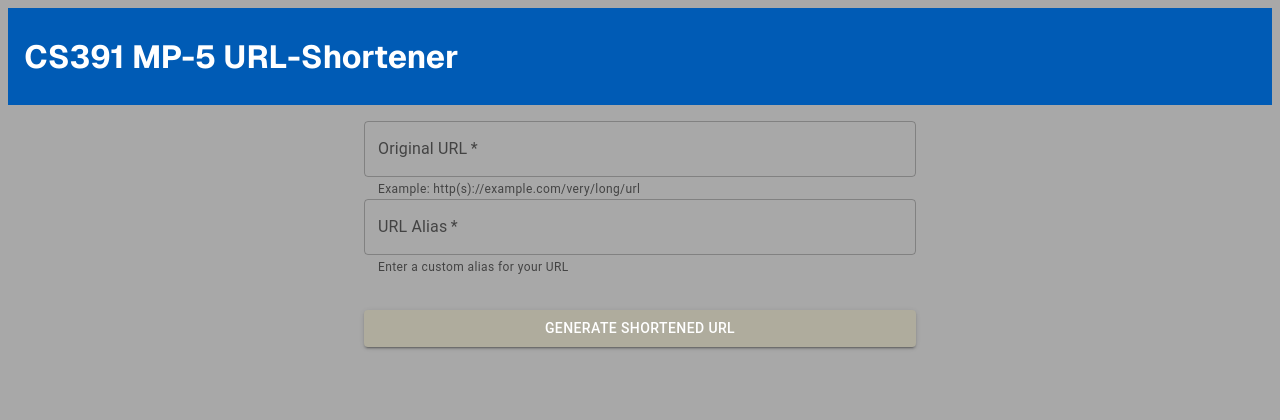
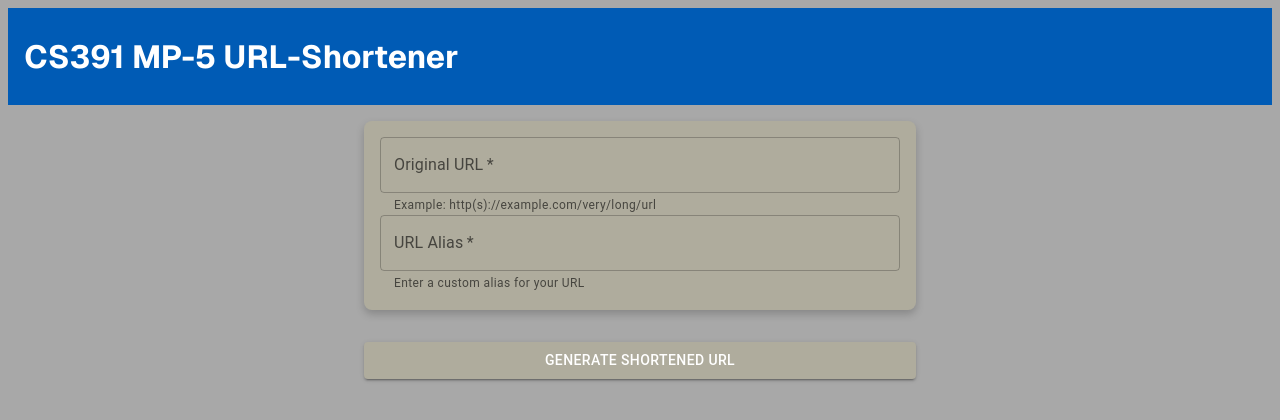
Before and after one commit to rypetrat/mp-5, a Next.js app: page / in a window 1280 px wide. Shown: the top 420 px of the page. Built offline with nearby package versions, Linux system fonts and the light colour scheme.

Commit message:
added some more styling

```diff
--- a/components/URLEntry.tsx
+++ b/components/URLEntry.tsx
@@ -1,6 +1,14 @@
 "use client";
 import React, { useState } from 'react';
 import { TextField, Button, Typography, Box } from '@mui/material';
+import styled from 'styled-components';
+
+const StyledDiv = styled.div`
+  background-color: #afac9d;
+  padding: 16px;
+  border-radius: 8px;
+  box-shadow: 0 4px 8px rgba(0, 0, 0, 0.2);
+`;
 
 export default function UrlEntry() {
   const [originalUrl, setOriginalUrl] = useState('');
@@ -53,10 +61,13 @@ export default function UrlEntry() {
   };
 
   return (
+    <>
+
       <Box component="form" onSubmit={handleSubmit} sx={{ mt: 2 }}>
+        <StyledDiv>
           <TextField label="Original URL" fullWidth required value={originalUrl} onChange={(e) => setOriginalUrl(e.target.value)} helperText="Example: http(s)://example.com/very/long/url" />
           <TextField label="URL Alias" fullWidth required value={alias} onChange={(e) => setAlias(e.target.value)} helperText="Enter a custom alias for your URL" />
-
+        </StyledDiv>
         <Button type="submit" variant="contained" fullWidth sx={{mt: 4, backgroundColor: '#afac9d','&:hover': {backgroundColor: '#005bb5' }}}>
           Generate Shortened URL
         </Button>
@@ -74,5 +85,6 @@ export default function UrlEntry() {
           </Box>
         )}
       </Box>
+    </>
   );
 }
```
Lines whose indentation alone changed are shown as unchanged.
